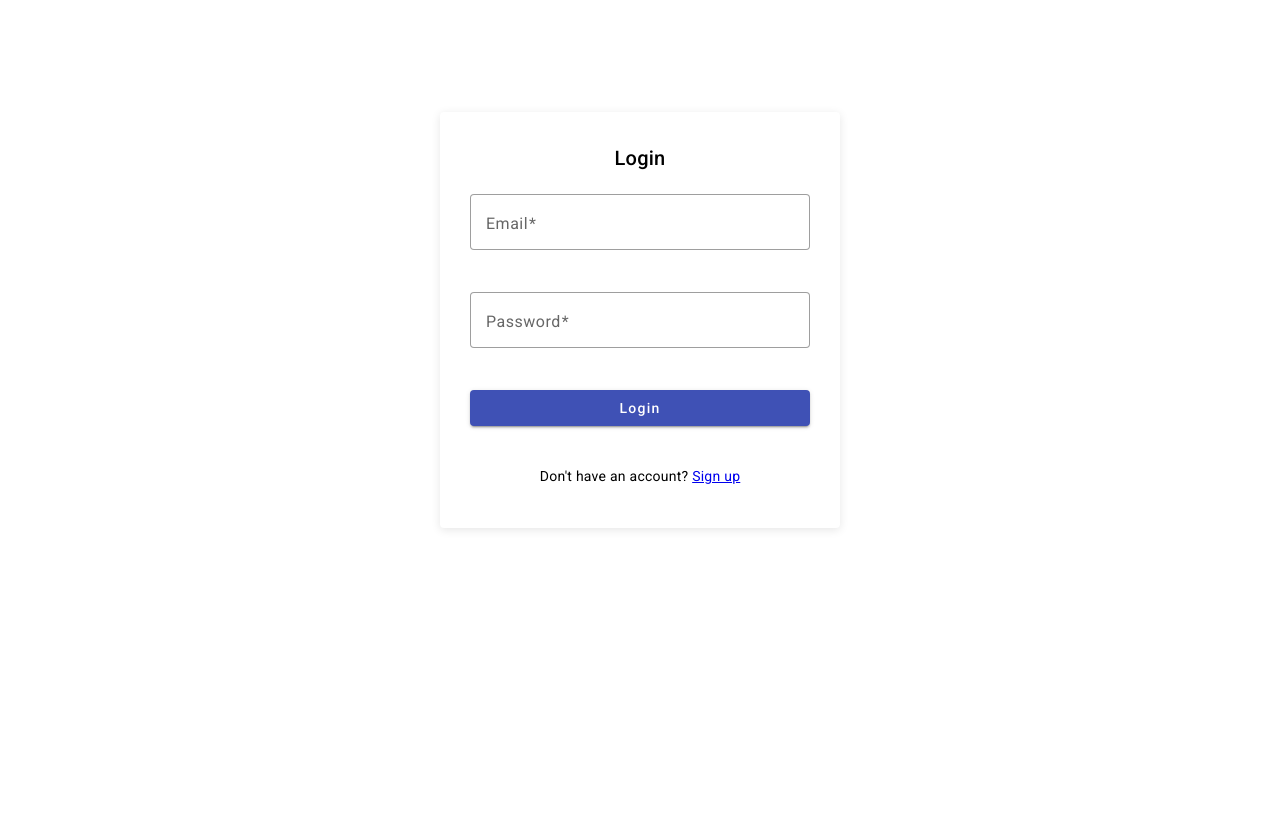
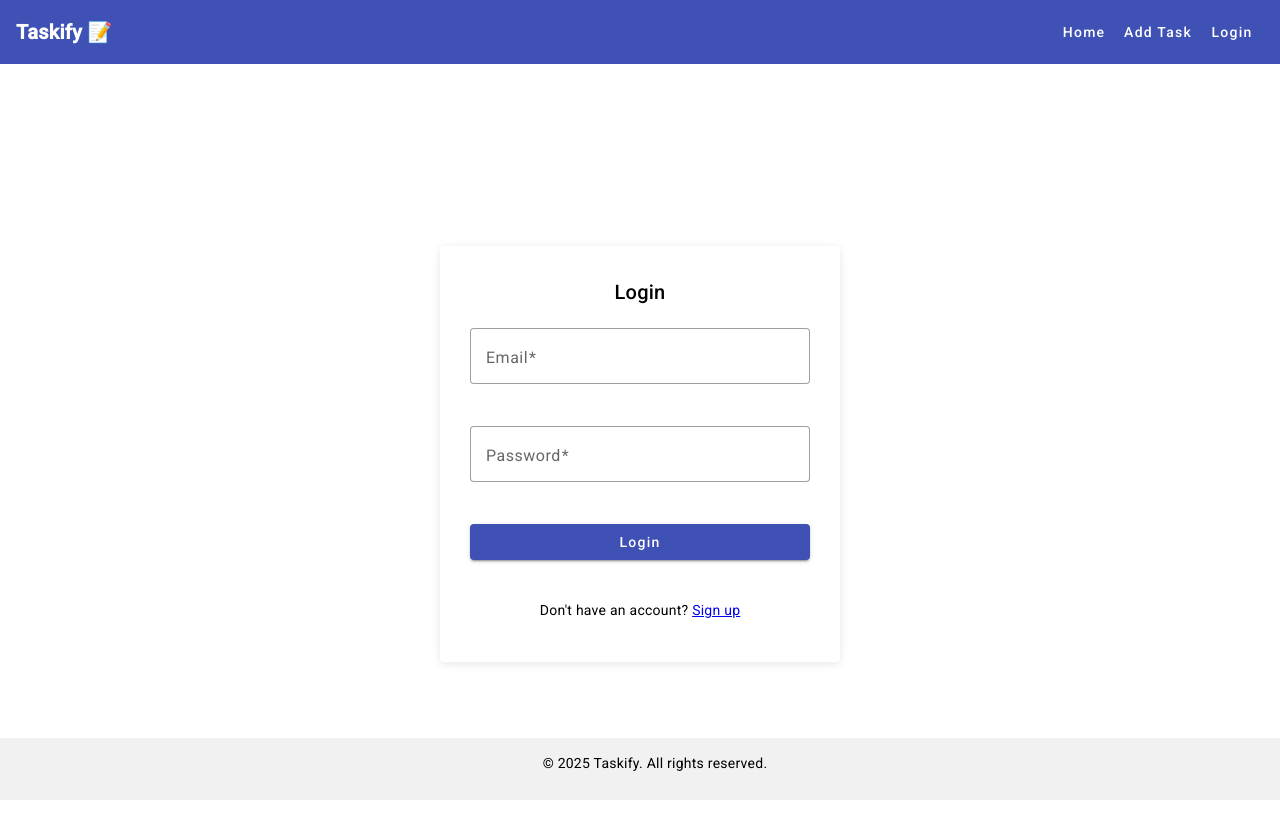
Before and after one commit to sp00451154/taskify, an Angular app in the folder FE/: page /login in a window 1280 px wide. Shown: the top 838 px of the page. Before the commit the page ends 800 px from the top, so only its background shows below. Built offline with nearby package versions, Linux system fonts and the light colour scheme.

Commit message:
added header and footer

```diff
--- a/FE/src/app/app.component.html
+++ b/FE/src/app/app.component.html
@@ -1 +1,7 @@
-<router-outlet></router-outlet>
+<app-header></app-header>
+
+<div class="main-content">
+  <router-outlet></router-outlet>
+</div>
+
+<app-footer></app-footer>
--- a/FE/src/app/app.component.scss
+++ b/FE/src/app/app.component.scss
@@ -0,0 +1,4 @@
+.main-content {
+    padding: 70px 20px 70px 20px; /* Top and bottom padding to make space for header/footer */
+    min-height: calc(100vh - 140px); /* Viewport height minus header and footer */
+  }
--- a/FE/src/app/app.module.ts
+++ b/FE/src/app/app.module.ts
@@ -33,6 +33,8 @@ import { TaskFilterComponent } from './components/task-filter/task-filter.compon
 import { TaskDetailComponent } from './components/task-detail/task-detail.component';
 import { LoginComponent } from './components/login/login.component';
 import { SignupComponent } from './components/signup/signup.component';
+import { HeaderComponent } from './components/header/header.component';
+import { FooterComponent } from './components/footer/footer.component';
 
 @NgModule({
   declarations: [
@@ -42,7 +44,9 @@ import { SignupComponent } from './components/signup/signup.component';
     TaskFilterComponent,
     TaskDetailComponent,
     LoginComponent,
-    SignupComponent
+    SignupComponent,
+    HeaderComponent,
+    FooterComponent
   ],
   imports: [
     BrowserModule,
--- /dev/null
+++ b/FE/src/app/components/footer/footer.component.html
@@ -0,0 +1,3 @@
+<footer class="app-footer">
+    <p>© 2025 Taskify. All rights reserved.</p>
+  </footer>
--- /dev/null
+++ b/FE/src/app/components/footer/footer.component.scss
@@ -0,0 +1,9 @@
+.app-footer {
+    text-align: center;
+    padding: 15px;
+    background-color: #f1f1f1;
+    font-size: 14px;
+    position: fixed;
+    bottom: 0;
+    width: 100%;
+  }
--- /dev/null
+++ b/FE/src/app/components/header/header.component.html
@@ -0,0 +1,9 @@
+<mat-toolbar color="primary" class="app-header">
+    <span class="logo">Taskify 📝</span>
+
+    <span class="spacer"></span>
+
+    <button mat-button routerLink="/">Home</button>
+    <button mat-button routerLink="/tasks/new">Add Task</button>
+    <button mat-button routerLink="/login">Login</button>
+  </mat-toolbar>
--- /dev/null
+++ b/FE/src/app/components/header/header.component.scss
@@ -0,0 +1,14 @@
+.app-header {
+    position: sticky;
+    top: 0;
+    z-index: 1000;
+  }
+
+  .logo {
+    font-weight: bold;
+    font-size: 20px;
+  }
+
+  .spacer {
+    flex: 1 1 auto;
+  }
```
Also changed, not shown: FE/src/app/components/footer/footer.component.ts (added, +10 -0 lines), FE/src/app/components/header/header.component.ts (added, +10 -0 lines), 2 other files (tests, documents, lock files or other folders).
